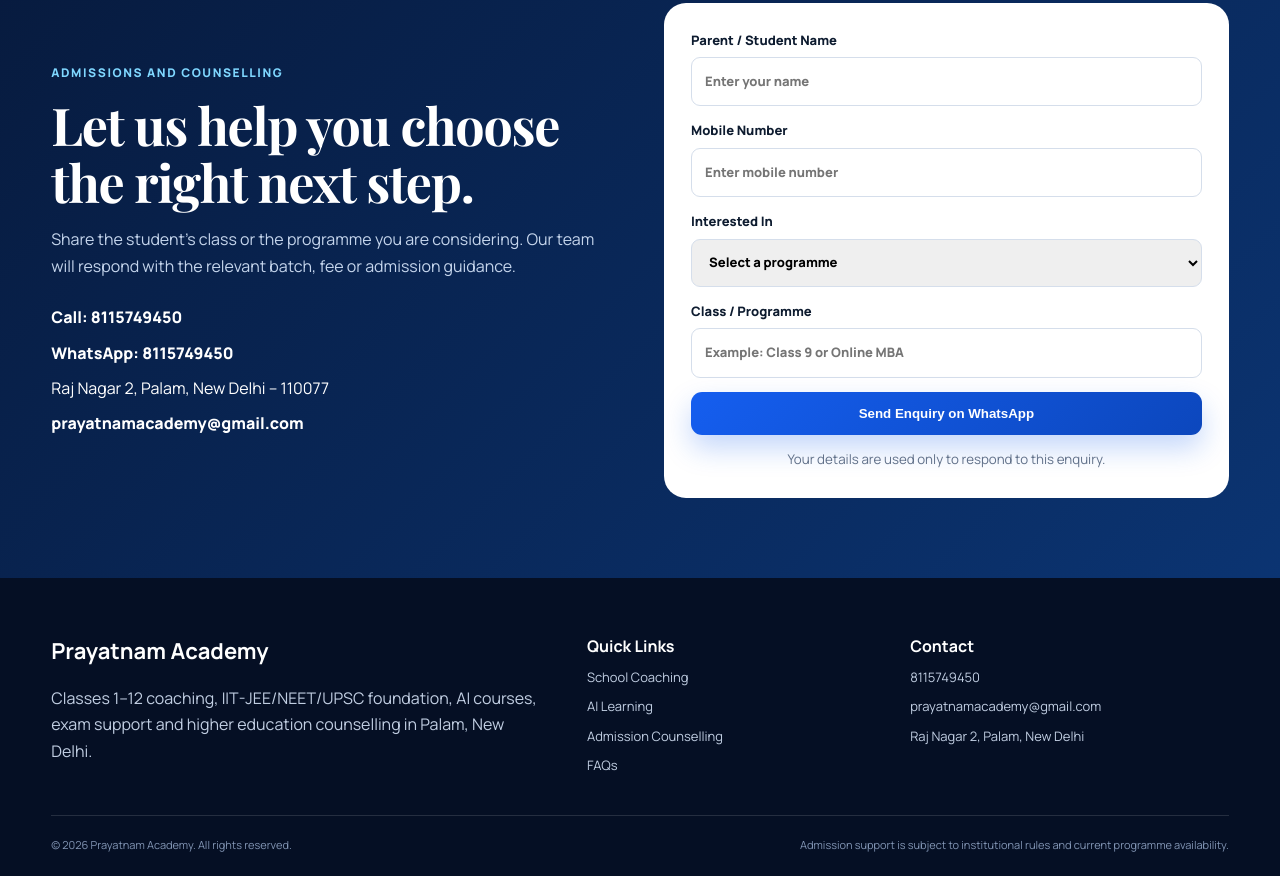
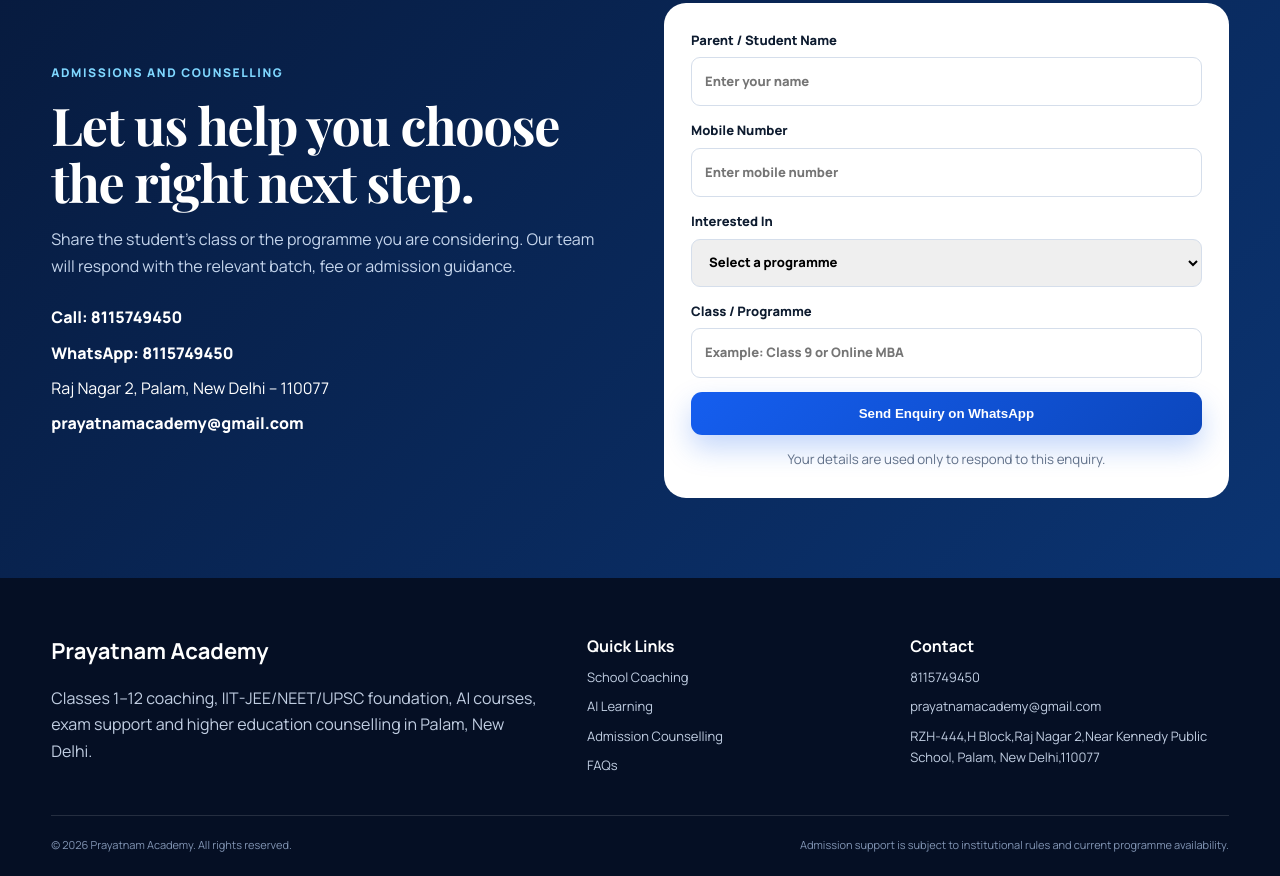
Before and after one commit to DrAIAcademy/prayatnam-academy-website, a plain HTML site: page index.html in a window 1280 px wide. Shown: the part 7659-8535 px from the top of the page. Drawn offline with nearby package versions, Linux system fonts and the light colour scheme.

Commit message:
Update index.html

```diff
--- a/index.html
+++ b/index.html
@@ -324,7 +324,7 @@
   <a class="floating-wa" href="https://wa.me/918115749450?text=Hello%20Prayatnam%20Academy%2C%20I%20need%20admission%20details." target="_blank" rel="noopener" aria-label="Chat on WhatsApp">WhatsApp</a>
 
   <footer>
-    <div class="container footer-grid"><div><strong>Prayatnam Academy</strong><p>Classes 1–12 coaching, IIT-JEE/NEET/UPSC foundation, AI courses, exam support and higher education counselling in Palam, New Delhi.</p></div><div><b>Quick Links</b><a href="#school">School Coaching</a><a href="#ai">AI Learning</a><a href="#admissions">Admission Counselling</a><a href="#faq">FAQs</a></div><div><b>Contact</b><a href="tel:+918115749450">8115749450</a><a href="mailto:prayatnamacademy@gmail.com">prayatnamacademy@gmail.com</a><span>Raj Nagar 2, Palam, New Delhi</span></div></div>
+    <div class="container footer-grid"><div><strong>Prayatnam Academy</strong><p>Classes 1–12 coaching, IIT-JEE/NEET/UPSC foundation, AI courses, exam support and higher education counselling in Palam, New Delhi.</p></div><div><b>Quick Links</b><a href="#school">School Coaching</a><a href="#ai">AI Learning</a><a href="#admissions">Admission Counselling</a><a href="#faq">FAQs</a></div><div><b>Contact</b><a href="tel:+918115749450">8115749450</a><a href="mailto:prayatnamacademy@gmail.com">prayatnamacademy@gmail.com</a><span>RZH-444,H Block,Raj Nagar 2,Near Kennedy Public School, Palam, New Delhi,110077</span></div></div>
     <div class="container footer-bottom"><span>© 2026 Prayatnam Academy. All rights reserved.</span><span>Admission support is subject to institutional rules and current programme availability.</span></div>
   </footer>
   <script src="script.js"></script>
```
